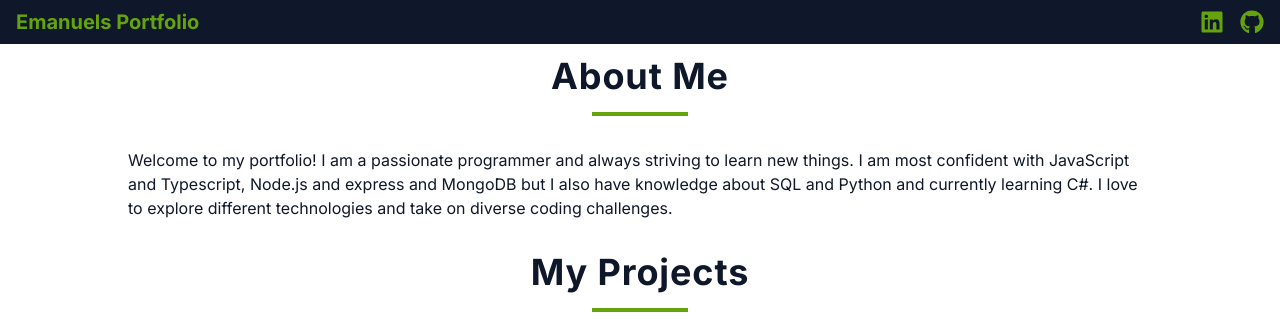
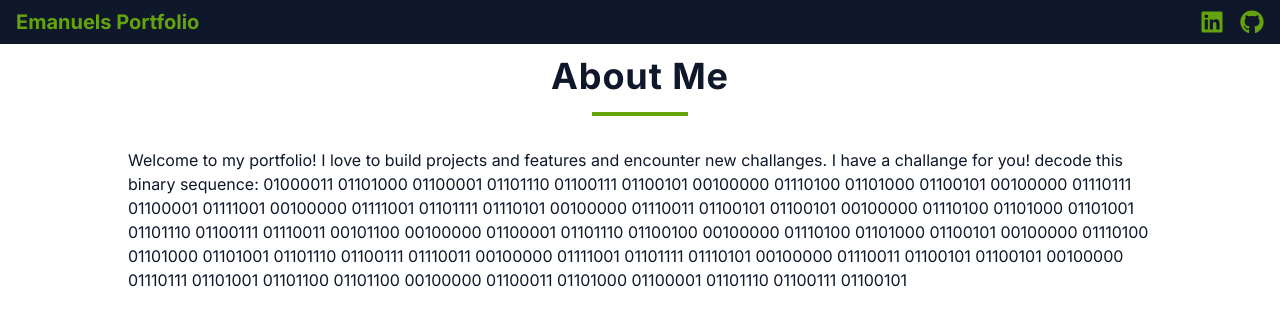
Before and after one commit to EmanuelGustafzon/portfolio, a Next.js app in the folder portfolio/: page / in a window 1280 px wide. Shown: the top 327 px of the page. Built offline with nearby package versions, Linux system fonts and the light colour scheme.

Commit message:
Update page.tsx
Add challange

```diff
--- a/portfolio/app/page.tsx
+++ b/portfolio/app/page.tsx
@@ -17,10 +17,8 @@ export default function Home() {
       <Header text='About Me'/>
       <div className='flex justify-center mt-3 mb-3 w-76 lg:ml-32 lg:mr-32 mt-8 mb-8'>
         <p className='text-slate-900'>
-          Welcome to my portfolio! I am a passionate programmer and always striving to learn new things.
-          I am most confident with JavaScript and Typescript, Node.js and express and MongoDB but I also have
-          knowledge about SQL and Python and currently learning C#. I love to explore different technologies and
-          take on diverse coding challenges.
+          Welcome to my portfolio! I love to build projects and features and encounter new challanges.
+          I have a challange for you! decode this binary sequence:  01000011 01101000 01100001 01101110 01100111 01100101 00100000 01110100 01101000 01100101 00100000 01110111 01100001 01111001 00100000 01111001 01101111 01110101 00100000 01110011 01100101 01100101 00100000 01110100 01101000 01101001 01101110 01100111 01110011 00101100 00100000 01100001 01101110 01100100 00100000 01110100 01101000 01100101 00100000 01110100 01101000 01101001 01101110 01100111 01110011 00100000 01111001 01101111 01110101 00100000 01110011 01100101 01100101 00100000 01110111 01101001 01101100 01101100 00100000 01100011 01101000 01100001 01101110 01100111 01100101
         </p>
       </div>
       <Header text='My Projects'/>
```
